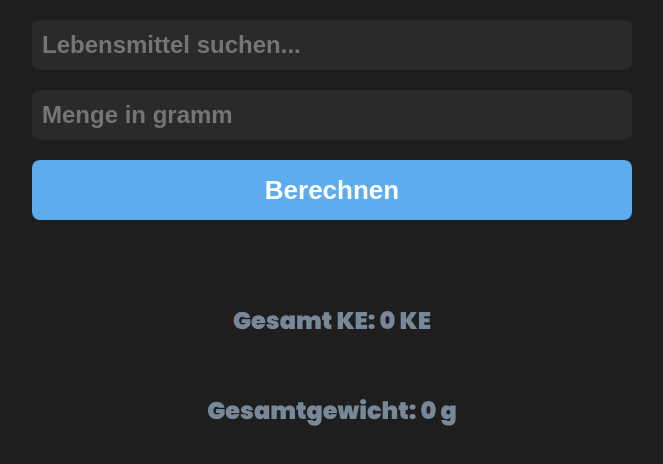
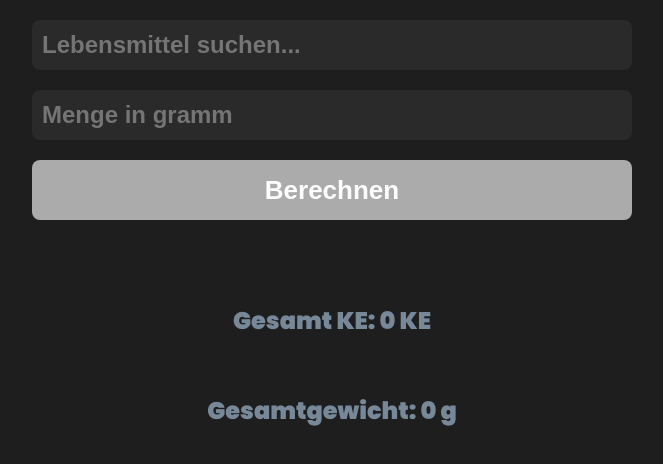
Before and after one commit to dersebas/KE-Rechner, a plain HTML site: page index.html in a window 1280 px wide. Shown: the part 150-614 px from the top of the page, without its empty margins (308-971 px from the left). Drawn offline with Linux system fonts and the light colour scheme.

Commit message:
Update index.html

```diff
--- a/index.html
+++ b/index.html
@@ -72,11 +72,11 @@
 
         input:focus, button:focus {
             outline: none;
-            box-shadow: 0 0 5px #5CACEE;
+            box-shadow: 0 0 5px #ababab;
         }
 
         button {
-            background-color: #5CACEE;
+            background-color: #ababab;
             color: white;
             cursor: pointer;
             transition: background-color 0.3s ease;
```
